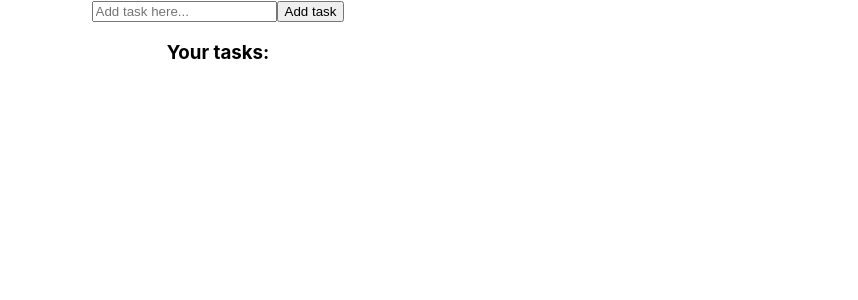
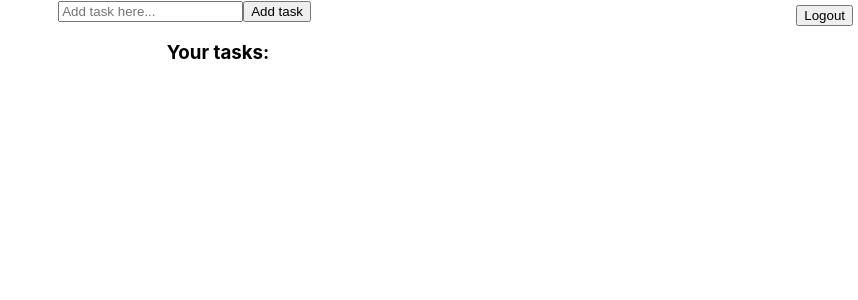
Before and after one commit to Parth1836/react-node-project, a React (Create React App) app: page / in a window 1280 px wide. Shown: the top 300 px of the page, without its empty margins (422-1280 px from the left). Built offline with nearby package versions, Linux system fonts and the light colour scheme.

Commit message:
Commit for User session redux

```diff
--- a/src/client/constants/redux-constants/users.js
+++ b/src/client/constants/redux-constants/users.js
@@ -1 +1,2 @@
 export const SET_USER_SESSION = "SET_USER_SESSION";
+export const USER_LOGOUT = "USER_LOGOUT";
--- a/src/client/pages/Dashboard.jsx
+++ b/src/client/pages/Dashboard.jsx
@@ -1,9 +1,30 @@
+import { useDispatch, useSelector } from "react-redux";
 import TaskList from "./redux-pages/TaskLists";
 import Task from "./redux-pages/Tasks";
+import { userLogout } from "../redux-store/actions/userActions";
 
 function Dashboard() {
+  const dispatch = useDispatch();
+  const userSession = useSelector((state) => state.userSession);
+  console.log("userSession", userSession);
+  const logout = () => {
+    if (
+      Object.keys(userSession?.userSession).length !== 0 &&
+      window.confirm("Are you sure you want to log out?")
+    ) {
+      dispatch(userLogout());
+    }
+  };
   return (
     <div>
+      <button
+        style={{ float: "right", margin: "5px 5px" }}
+        type="button"
+        disabled={Object.keys(userSession?.userSession).length === 0}
+        onClick={logout}
+      >
+        Logout
+      </button>
       <Task />
       <TaskList />
     </div>
--- a/src/client/redux-store/actions/userActions.js
+++ b/src/client/redux-store/actions/userActions.js
@@ -1,4 +1,7 @@
-import { SET_USER_SESSION } from "../../constants/redux-constants/users";
+import {
+  SET_USER_SESSION,
+  USER_LOGOUT,
+} from "../../constants/redux-constants/users";
 
 export const setUserSession = (payload) => {
   return {
@@ -11,3 +14,10 @@ export const setUserSession = (payload) => {
     },
   };
 };
+
+export const userLogout = () => {
+  return {
+    type: USER_LOGOUT,
+    payload: {},
+  };
+};
--- a/src/client/redux-store/reducers/userReducer.js
+++ b/src/client/redux-store/reducers/userReducer.js
@@ -1,4 +1,7 @@
-import { SET_USER_SESSION } from "../../constants/redux-constants/users";
+import {
+  SET_USER_SESSION,
+  USER_LOGOUT,
+} from "../../constants/redux-constants/users";
 
 const initialState = {
   userSession: {},
@@ -9,6 +12,8 @@ const userReducer = (state = initialState, action) => {
   switch (action.type) {
     case SET_USER_SESSION:
       return { userSession: action.payload };
+    case USER_LOGOUT:
+      return { userSession: {} };
     default:
       return state;
   }
--- a/src/client/redux-store/store.js
+++ b/src/client/redux-store/store.js
@@ -1,9 +1,6 @@
 import { createStore, applyMiddleware } from "redux";
 import thunk from "redux-thunk";
 import { composeWithDevTools } from "redux-devtools-extension";
-
-import taskReducer from "./reducers/taskReducer";
-import userReducer from "./reducers/userReducer";
 import rootReducer from "./reducers/rootReducer";
 
 const store = createStore(
```
Also changed, not shown: src/setupTests.js (+1 -1 lines), 1 other file (tests, documents, lock files or other folders).
